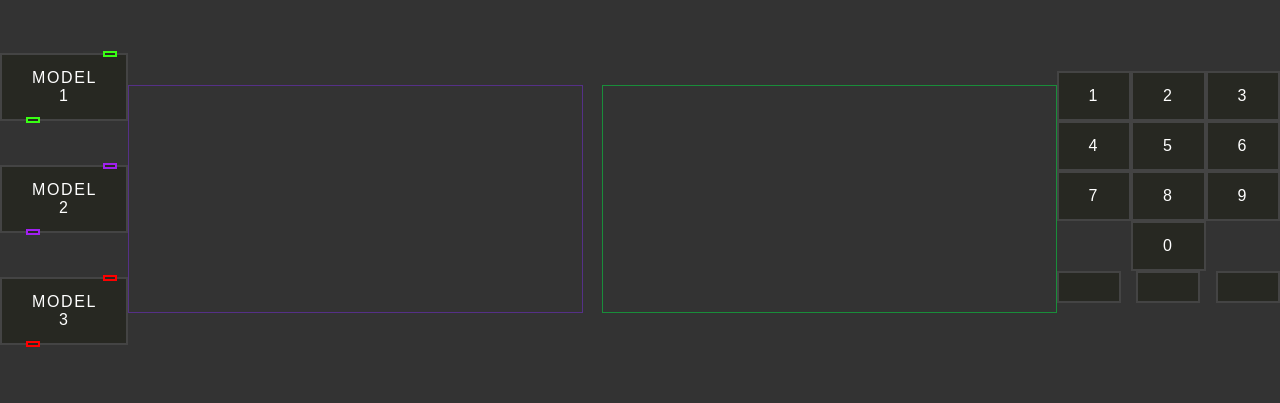
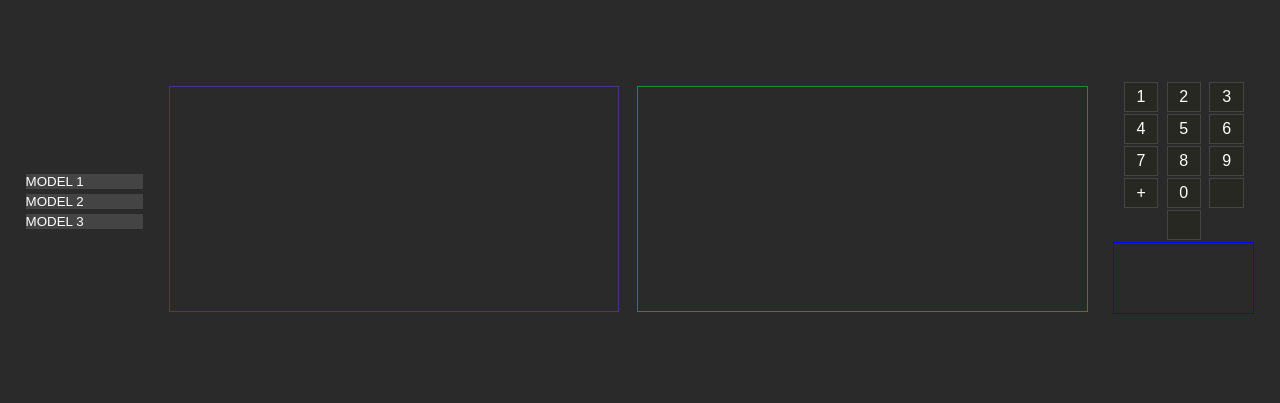
Before and after one commit to mtygesen/connecting-dots, a website with bundled scripts: page node/public/html/index.html in a window 1280 px wide. Shown: the part 121-524 px from the top of the page. Built offline with nearby package versions, Linux system fonts and the light colour scheme; no server answers.

Commit message:
html og Css

```diff
--- a/node/public/css/base.css
+++ b/node/public/css/base.css
@@ -10,8 +10,12 @@ li {
     list-style: none;
 }
 
+button{
+  cursor: pointer;
+}
+
 body {
-    background-color: #333333;
+    background-color: rgb(42, 42, 42);
     background-position: left;
     background-size: cover;
     background-repeat: no-repeat;
@@ -21,8 +25,6 @@ body {
 html {
   scroll-behavior: smooth;
 }
-
-
 
 
 #description-box {
@@ -44,3 +46,28 @@ html {
   float: right;
   background-color: #39ff14;
 }
+
+#header {
+  font-family: 'Oxygen', monospace, Courier;
+  color: #ffffff;
+  padding-right: 15px;
+  margin-right: 20%;
+  margin: auto;
+  width: 50%;
+  padding: 10px;
+  text-align: center;
+}
+
+#description-box {
+  margin: auto;
+  padding-right: 5vw;
+  padding-left: 5vw;
+  font-size: 25px;
+  max-width: 850px;
+  position: relative;
+}
+
+#infodropdown {
+  margin-top: 0px;
+  margin-left: -25px;
+}
--- a/node/public/css/main.css
+++ b/node/public/css/main.css
@@ -11,117 +11,34 @@
     height: 400px;
     padding-bottom: 20px;
     align-items: center;
-
 }
 /* MODEL BUTTONS */
 .verticalModel{
     display: flex;
+    width: 10%;
+    margin-left: 2%;
     flex-direction: column;
-    justify-content: space-evenly;
+    justify-content: center;
     height: 100%;
 }
-.main-content button {
+.verticalModel button {
     display: flex;
-    position: relative;
     background: #444;
     color: #fff;
     text-decoration: none;
     text-transform: uppercase;
     border: none;
-    letter-spacing: 0.1rem;
-    font-size: 1rem;
-    padding: 1rem 2rem;
+    padding: auto;
+    width: 100%;
     transition: 0.2s;
+    margin-top: 5px;
   }
 
-  .main-content button:hover {
-    letter-spacing: 0.2rem;
-    padding: 1.1rem 3.1rem;
-    background: var(--clr);
-    color: var(--clr);
-    /* box-shadow: 0 0 35px var(--clr); */
-    animation: box 3s infinite;
-  }
 
-  .main-content button:before {
-    content: "";
-    position: absolute;
-    inset: 2px;
-    background: #272822;
-  }
-
-  .main-content button span {
-    position: relative;
-    z-index: 1;
-  }
-  .main-content button i {
-    position: absolute;
-    inset: 0;
-    display: block;
-  }
-
-  .main-content button i::before {
-    content: "";
-    position: absolute;
-    width: 10px;
-    height: 2px;
-    left: 80%;
-    top: -2px;
-    border: 2px solid var(--clr);
-    background: #272822;
-    transition: 0.2s;
-  }
-
-  .main-content button:hover i::before {
-    width: 15px;
-    left: 20%;
-    animation: move 3s infinite;
-  }
-
-  .main-content button i::after {
-    content: "";
-    position: absolute;
-    width: 10px;
-    height: 2px;
-    left: 20%;
-    bottom: -2px;
-    border: 2px solid var(--clr);
-    background: #272822;
-    transition: 0.2s;
-  }
-
-  .main-content button:hover i::after {
-    width: 15px;
-    left: 80%;
-    animation: move 3s infinite;
-  }
-
-  @keyframes move {
-    0% {
-      transform: translateX(0);
-    }
-    50% {
-      transform: translateX(5px);
-    }
-    100% {
-      transform: translateX(0);
-    }
-  }
-
-  @keyframes box {
-    0% {
-      box-shadow: #27272c;
-    }
-    50% {
-      box-shadow: 0 0 25px var(--clr);
-    }
-    100% {
-      box-shadow: #27272c;
-    }
-  }
 
 .models{
-    width: 100%;
+    width: 78%;
+    margin: 2%;
     display: flex;
     justify-content: space-between;
 
@@ -129,40 +46,55 @@
 #LossChart {
     border: 1px solid #198d3a;
     width:49%;
+    position: sticky;
 }
 
 #featureMap {
     border: 1px solid #553087;
     width: 49%;
+    position: sticky;
 }
 
 /*DIAL PAD - INPUT*/
 
 .dialpad{
   display: flex;
-  justify-content: space-evenly;
-  flex-wrap: wrap;
-  height: 256px;
-  width: 250px;
+  flex-direction: column;
+  justify-content: center;
+  width: 12%;
+  height: 100%;
   align-items: center;
+  margin-right: 2%;
 }
-.allrows{
- width: 100%;
- height: 100%;
- align-items: center;
+
+.dialpad button{
+  background:  #272822;
+  text-decoration: none;
+  border: 1px solid #444;
+  color: white;
+  width: 25%;
+  height: 30px;
+  font-size: 16px;
 }
+
+.dialpad button i{
+  margin: auto;
+}
+
+
 .row {
   display: flex;
-  flex-basis: 33.33333%;
-  justify-content: space-between;
   align-items: center;
+  justify-content: space-evenly;
+  margin: 2px;
 }
 
-#row0 {
-  justify-content: center;
+.allrows{
+  justify-content: space-between;
+  width: 100%;
 }
-.botrow{
-  display: flex;
-  flex-direction: row;
-  flex-basis: 33.33333%;
+
+.displayNumber{
+  border: 1px solid blue;
+  width: 100%;
 }
--- a/node/public/css/style.css
+++ /dev/null
@@ -1,61 +0,0 @@
-* {
-
-    margin: 0;
-
-    padding: 0;
-
-    box-sizing: border-box;
-}
-
-li {
-    list-style: none;
-}
-
-body {
-    background-color: #333333;
-    background-position: left;
-    background-size: cover;
-    background-repeat: no-repeat;
-    background-attachment: fixed;
-}
-
-#header {
-    font-family: 'Oxygen', monospace, Courier;
-    color: #ffffff;
-    padding-right: 15px;
-    margin-right: 20%;
-    margin: auto;
-    width: 50%;
-    padding: 10px;
-    text-align: center;
-}
-
-
-
-#cover {
-    font-family: 'Ubuntu', monospace, Courier;
-    position: relative;
-    width: 100%;
-    margin-top: 30vh;
-    padding-top: 5vh;
-    min-height: 130vh;
-    display: block;
-    overflow: auto;
-    color: rgb(255, 255, 255);
-    background: linear-gradient(0deg, rgba(20, 14, 8, 0.944) 0%, rgba(22, 22, 22, 1) 70%);
-    word-wrap: normal;
-}
-
-#description-box {
-    margin: auto;
-    padding-right: 5vw;
-    padding-left: 5vw;
-    font-size: 25px;
-    max-width: 850px;
-    position: relative;
-}
-
-#infodropdown {
-    margin-top: 0px;
-    margin-left: -25px;
-}
--- a/node/public/html/index.html
+++ b/node/public/html/index.html
@@ -1,12 +1,10 @@
 <!DOCTYPE html>
 <html>
+
 <head>
 	<title>Visualization of machine learning</title>
 	<!--Fav-icon:-->
-		<link
-			rel="shortcut icon"
-			href="../img/logo/title-bar-logo.ico"
-			sizes="256x256" />
+	<link rel="shortcut icon" href="../img/logo/title-bar-logo.ico" sizes="256x256" />
 	<meta http-equiv="Content-Type" content="text/html; charset=utf-8" />
 	<meta name="viewport" content="width=device-width, initial-scale=1" />
 	<!--languages-->
@@ -17,27 +15,23 @@
 	<link rel="stylesheet" type="text/css" href="../css/main.css" />
 	<link rel="stylesheet" type="text/css" href="../css/base.css" />
 	<!-- if no script:-->
-		<noscript
-			>JavaScript is required for this website. Please allow JavaScript and
-			refresh the page.</noscript
-		>
+	<noscript>JavaScript is required for this website. Please allow JavaScript and
+		refresh the page.</noscript>
 	<!--icons: css.gg:https://github.com/astrit/css.gg#get-started -->
 	<link href="https://css.gg/css" rel="stylesheet" />
-		<link
-			rel="stylesheet"
-			href="https://cdnjs.cloudflare.com/ajax/libs/font-awesome/4.7.0/css/font-awesome.min.css" />
+	<link rel="stylesheet" href="https://cdnjs.cloudflare.com/ajax/libs/font-awesome/4.7.0/css/font-awesome.min.css" />
 	<!-- UNPKG -->
 	<link href="https://unpkg.com/css.gg/icons/all.css" rel="stylesheet" />
 	<!-- JSDelivr -->
-		<link
-			href="https://cdn.jsdelivr.net/npm/css.gg/icons/all.css"
-			rel="stylesheet" />
+	<link href="https://cdn.jsdelivr.net/npm/css.gg/icons/all.css" rel="stylesheet" />
 	<!--JS Scripts-->
-		<script src="../js/plot_graph.js"></script>
-		<script type="text/javascript" src="PLACERHOLDER"></script>
+	<script type="module" src="../js/fetch.js"></script>
+	<script type="module" src="../js/plot_graph.js"></script>
+	<script type="module" src="../js/display.js"></script>
+	<script type="module" src="../js/main.js"></script>
 	<script>
 		function topNavbar() {
-				var x = document.getElementById("myTopnav");
+			let x = document.getElementById("myTopnav");
 			if (x.className === "topnav") {
 				x.className += " responsive";
 			} else {
@@ -45,18 +39,12 @@
 			}
 		}
 	</script>
-		<script>
-			src = "../js/fetch.js";
-		</script>
 </head>
 
 <body>
 	<!--HEADER-->
 	<div class="topnav" id="myTopnav">
-			<img
-				href="#home"
-				class="logo"
-				src="../img/logo/group-title-logo-white.png" />
+		<img href="#home" class="logo" src="../img/logo/group-title-logo-white.png" />
 		<div class="dropdown">
 			<button class="dropbtn">
 				Models
@@ -78,23 +66,17 @@
 				<a href="#">Multi-layer perceptron</a>
 				<a href="#">Activation Functions</a>
 				<a href="#">Gradient Descent</a>
-					<a href="#">Backpropagation</a>
+				<a href="#Backpropagation">Backpropagation</a>
 			</div>
 		</div>
-			<a
-				href="javascript:void(0);"
-				style="font-size: 15px"
-				class="icon"
-				onclick="topNavbar()"
-				>&#9776;</a
-			>
+		<a href="javascript:void(0);" style="font-size: 15px" class="icon" onclick="topNavbar()">&#9776;</a>
 	</div>
 	<!--MAIN CONTENT-->
 	<div class="main-content">
 		<div class="visualization">
 			<div class="verticalModel">
-					<button onclick="" class="" style="--clr: #39ff14">
-						<span>Model 1</span><i></i>
+				<button onclick="PlotGraph(model)" class="" style="--clr: #39ff14">
+					<span>Model 1</span><i class="gg-plus"></i>
 				</button>
 				<button onclick="" class="" style="--clr: #a020f0">
 					<span>Model 2</span><i></i>
@@ -110,13 +92,13 @@
 			<div class="dialpad">
 				<div class="allrows">
 					<div class="row">
-							<button onclick="" class="" style="--clr: #ffffff">
+						<button onclick="" class="">
 							<span>1</span>
 						</button>
-							<button onclick="" class="" style="--clr: #ffffff">
+						<button onclick="" class="">
 							<span>2</span>
 						</button>
-							<button onclick="" class="" style="--clr: #ffffff">
+						<button onclick="" class="">
 							<span>3</span>
 						</button>
 					</div>
@@ -124,15 +106,15 @@
 						<button onclick="" class="" style="--clr: #ffffff">
 							<span>4</span>
 						</button>
-							<button onclick="" class="" style="--clr: #ffffff">
+						<button onclick="" class="">
 							<span>5</span>
 						</button>
-							<button onclick="" class="" style="--clr: #ffffff">
+						<button onclick="" class="">
 							<span>6</span>
 						</button>
 					</div>
 					<div class="row">
-							<button onclick="" class="" style="--clr:#ffffff">
+						<button onclick="" class="">
 							<span>7</span>
 						</button>
 						<button onclick="" class="" style="--clr: #ffffff">
@@ -142,27 +124,42 @@
 							<span>9</span>
 						</button>
 					</div>
-						<div class="row" id="row0">
+					<div class="row">
+						<button onclick="" class="Icon" style="--clr: #ffffff">
+							<i>+</i>
+						</button>
 						<button onclick="" class="" style="--clr: #ffffff">
 							<span>0</span>
+						</button>
+						<button onclick="" class="Icon" style="--clr: #ffffff">
+							<i class="gg-undo" title="reset input"></i>
 						</button>
 					</div>
 
 					<div class="row">
-							<button onclick="" class="" style="--clr: #ffffff">
-								<span class="gg-pen" title="Sketch your own"></span>
-							</button>
-							<button onclick="" class="" style="--clr: #ffffff">
-								<span class="gg-info" title="info"></span>
-							</button>
-							<button onclick="" class="" style="--clr: #ffffff">
-								<span class="gg-backspace" title="reset input"></span>
+						<button onclick="" class="Icon" style="--clr: #ffffff">
+							<i class="gg-info" title="info"></i>
 						</button>
 					</div>
 				</div>
+				<div>
+					<canvas class="displayNumber">
+
+					</canvas>
 				</div>
 			</div>
-
+		</div>
+		<div style="display: flex; justify-content: space-evenly; margin-bottom: 50px;">
+			<span style="color:  #553087">
+				LILLA FEATURE MAP
+			</span>
+			<span style="color:  #198d3a">
+				GRØN LOSS CHART
+			</span>
+			<span style="color:blue;">
+				BLÅ SELECTED INPUT
+			</span>
+		</div>
 		<div id="Information">
 			<div id="description-box">
 				<h2 style="font-family: 'Electrolize', Courier, monospace">
@@ -240,15 +237,12 @@
 			</div>
 			<div class="footer-content">
 				<span class="footer-title">Reference:</span><br />
-					<a href="https://github.com/icecoldgold773/p2-project" target="_blank"
-						><img
-							src="../img/logo/Github-logo.png"
-							title="GitHub"
-							alt="github" />
-						<span style="padding-left: 5px">GitHub</span></a
-					>
+				<a href="https://github.com/icecoldgold773/p2-project" target="_blank"><img
+						src="../img/logo/Github-logo.png" title="GitHub" alt="github" />
+					<span style="padding-left: 5px">GitHub</span></a>
 			</div>
 		</div>
 	</footer>
 </body>
+
 </html>
--- a/node/public/js/fetch.js
+++ b/node/public/js/fetch.js
@@ -36,3 +36,5 @@
     })
     .catch(error => console.error(error))
 }
+
+export { GetModel };
--- /dev/null
+++ b/node/public/js/main.js
@@ -0,0 +1,11 @@
+import { GetModel } from './fetch.js';
+import PlotGraph from './plot_graph.js';
+let model;
+
+try {
+    model = await GetModel('model1');
+}
+catch (err) {
+    console.error(err);
+}
+PlotGraph(model);
--- a/node/public/js/plot_graph.js
+++ b/node/public/js/plot_graph.js
@@ -5,7 +5,7 @@
  *
  * @returns void
  */
-function PlotGraph(model) {
+export default function PlotGraph(model) {
 
     // Find and initialize the canvas
     const canvas = document.getElementById("LossChart")
```
Lines whose indentation alone changed are shown as unchanged.
